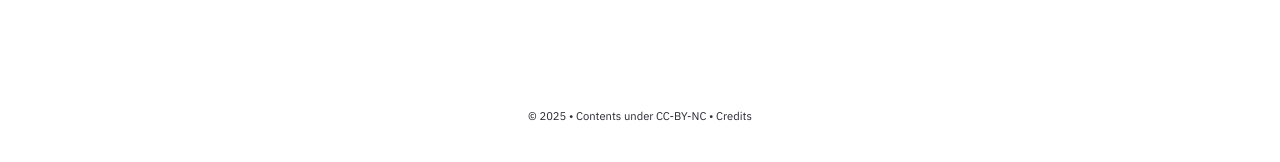
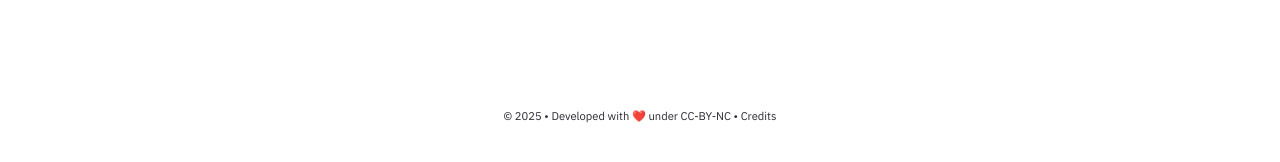
Before and after one commit to batistayureiba/batistayureiba.github.io, a Jekyll site: the page built from pages/index.md, in a window 1280 px wide. Shown: the part 443-605 px from the top of the page. Built offline with Jekyll 4.4.1, drawn with Linux system fonts in a browser that asks for light colours.

Commit message:
Update _config.yml

```diff
--- a/_config.yml
+++ b/_config.yml
@@ -31,7 +31,7 @@ heading: Yureiba Batista # Change this
 content: Website
 copyright:
   year: © 2025
-  msg: Contents under CC-BY-NC
+  msg: Developed with ❤️ under CC-BY-NC
 
 # Set title and content for private & broken link tooltop
 privatelinks:
```
